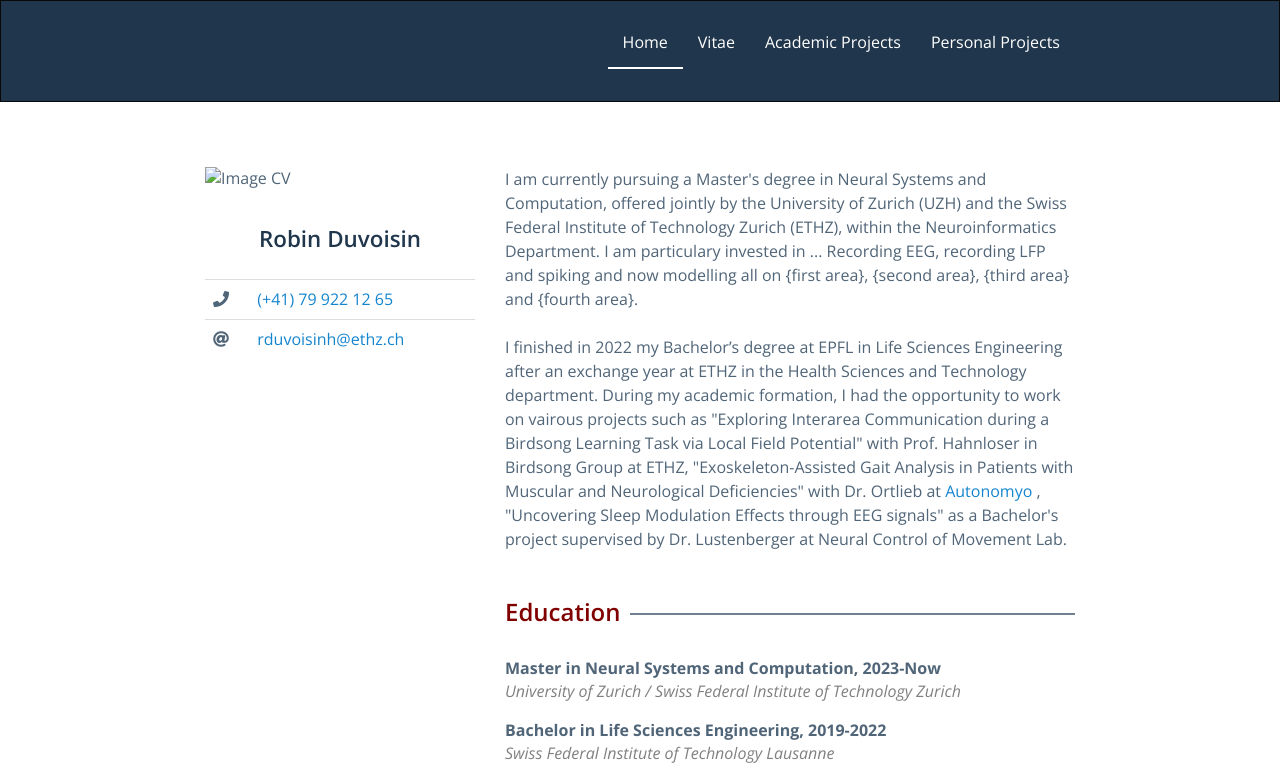
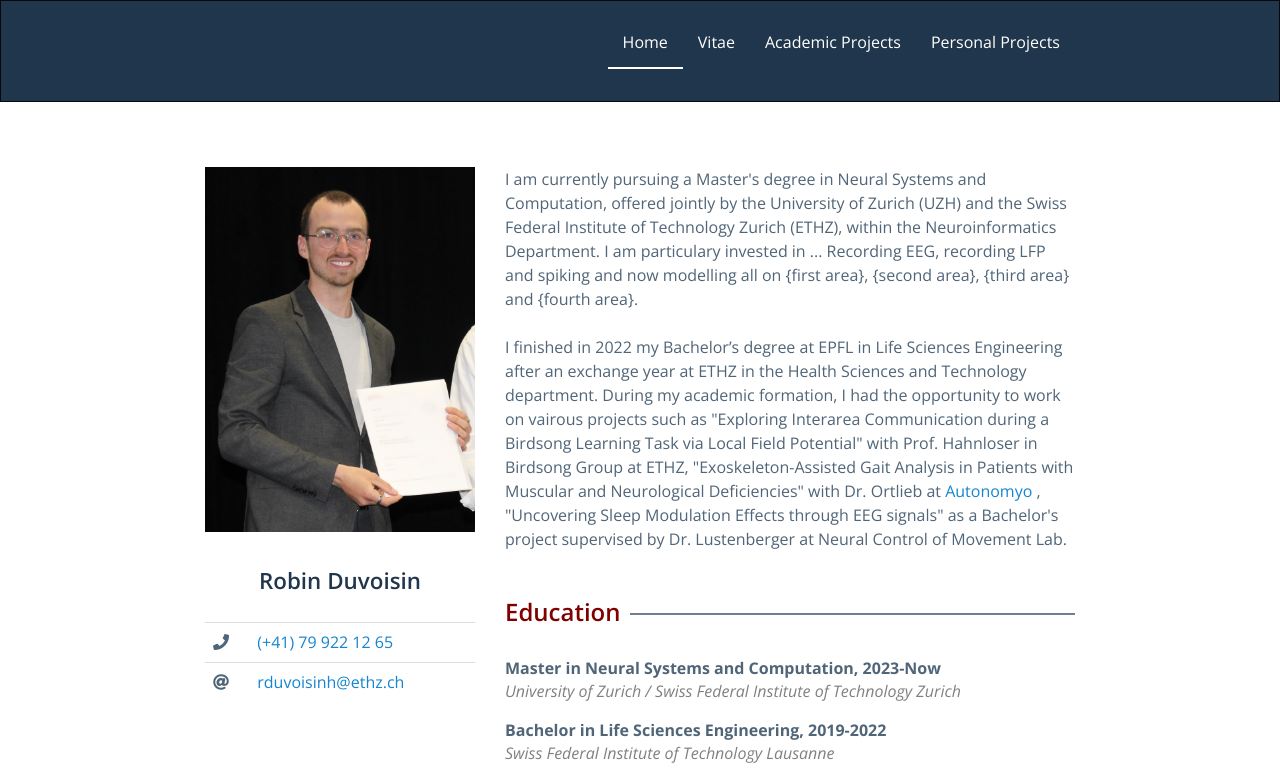
Before and after one commit to robinduvoisin/robinduvoisin.github.io, a plain HTML site: page index.html in a window 1280 px wide. Shown: the top 778 px of the page. Drawn offline with nearby package versions, Linux system fonts and the light colour scheme; some icons are missing.

Commit message:
Update index.html

```diff
--- a/index.html
+++ b/index.html
@@ -61,7 +61,7 @@
 
       <div class="row">
         <div class="col-sm-4">
-          <img class="center-block img img-responsive" src="Image_Remise.jpeg"
+          <img class="center-block img img-responsive" src="Image_Remise.JPG"
             alt="Image CV">
 
           <p id="title">Robin Duvoisin<br>
```
